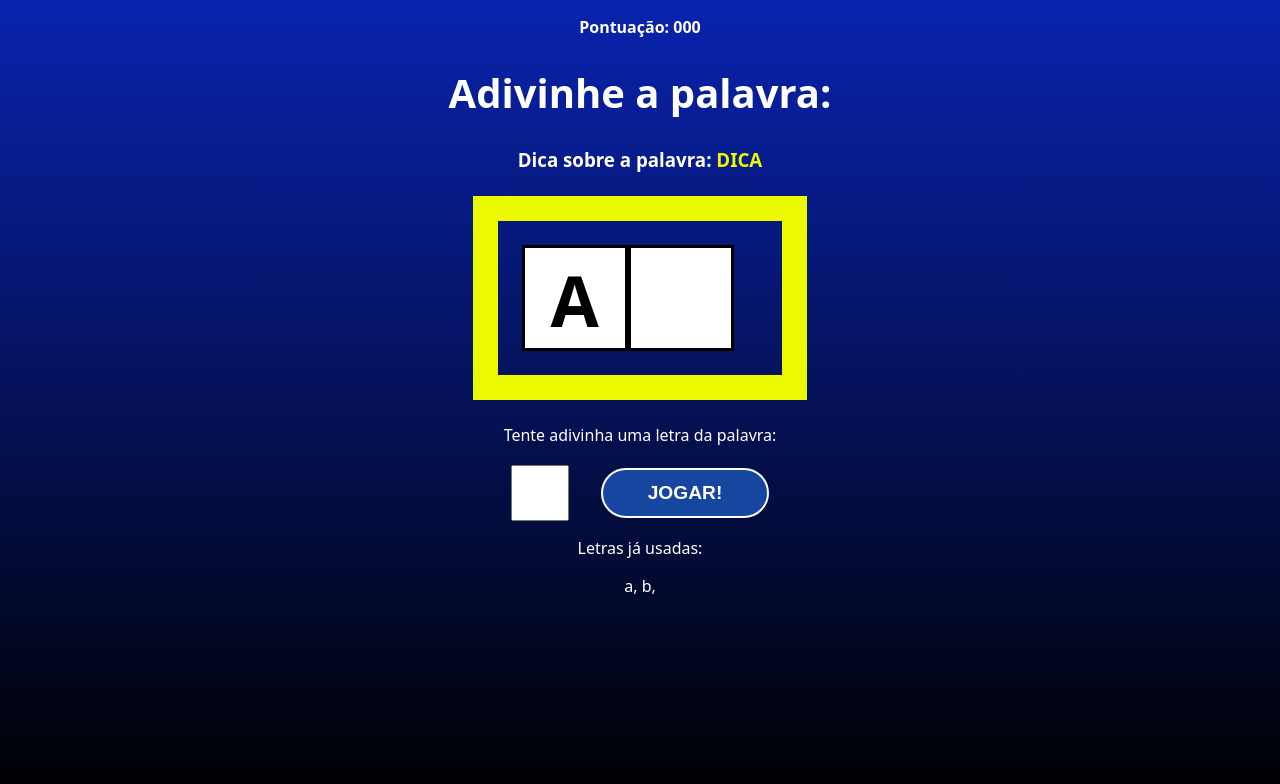
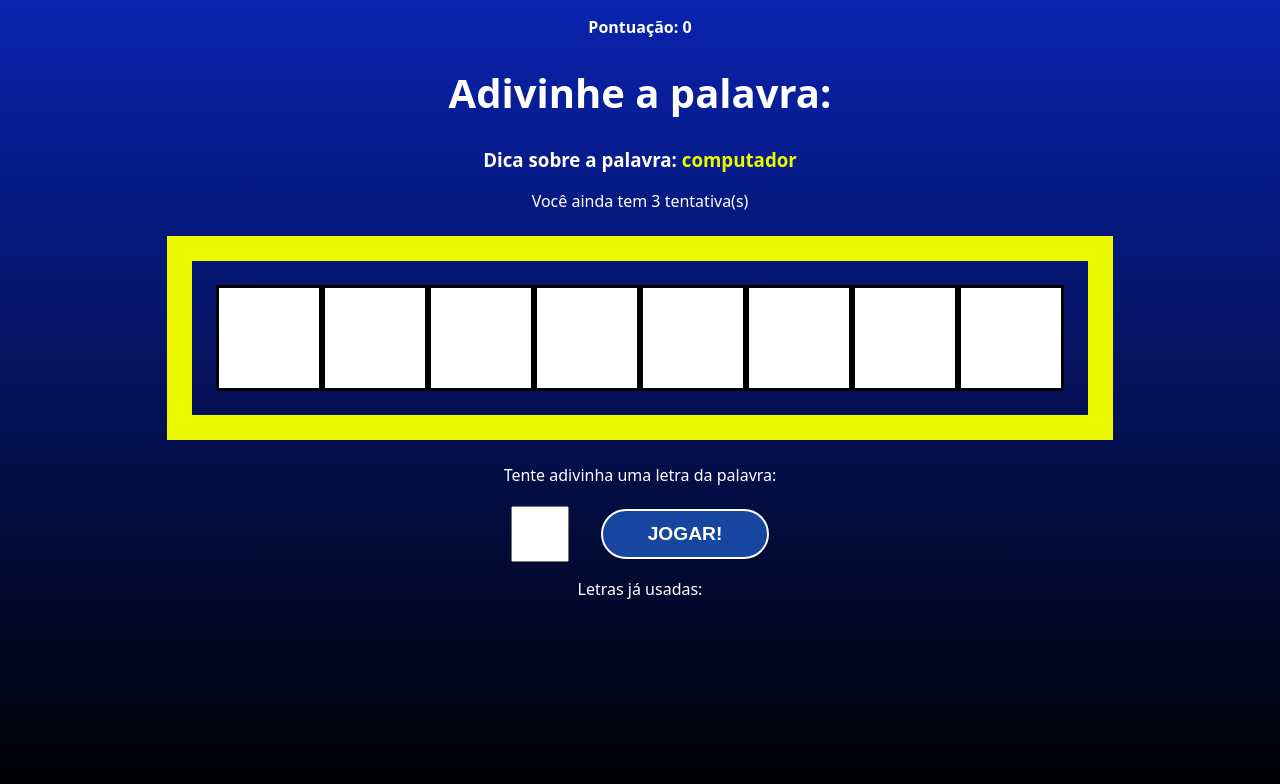
Before and after one commit to NikkitoPlay/secret_word, a React (Vite) app: page / in a window 1280 px wide. Both pictures are taken after a click on the button "COMEÇAR JOGO". Shown: the top 784 px of the page. Built offline with nearby package versions, Linux system fonts and the light colour scheme.

Commit message:
using states

```diff
--- a/src/App.jsx
+++ b/src/App.jsx
@@ -25,6 +25,11 @@
   const [pickedWord, setPickedWord] = useState('');
   const [pickedCategory, setPickedCategory] = useState('');
   const [letters, setLetters] = useState([]);
+
+  const [guessedLetters, setGuessedLetters] = useState([]);
+  const [wrongLetters, setWrongLetters] = useState([]);
+  const [guesses, setGuesses] = useState(3);
+  const [score, setScore] = useState(0);
 
   const pickWordAndCategory = () => {
     //pega uma categoria aleatoria
@@ -66,7 +71,18 @@
   return (
     <div className='App'>
       {gameStage === 'start' && <StartScreen startGame={startGame}/>}
-      {gameStage === 'game' && <Game verifyLetter={verifyLetter}/>}
+      {gameStage === 'game' && (
+        <Game
+          verifyLetter={verifyLetter}
+          pickedWord={pickedWord}
+          pickedCategory={pickedCategory}
+          letters={letters}
+          guessedLetters={guessedLetters}
+          wrongLetters={wrongLetters}
+          guesses={guesses}
+          score={score}
+        />
+      )}
       {gameStage === 'end' && <GameOver retry={retry }/>}
     </div>
   )
--- a/src/components/Game.jsx
+++ b/src/components/Game.jsx
@@ -1,35 +1,51 @@
-import './Game.css'
+import "./Game.css";
 
-const Game = ({verifyLetter}) => {
+const Game = ({
+  verifyLetter,
+  pickedWord,
+  pickedCategory,
+  letters,
+  guessedLetters,
+  wrongLetters,
+  guesses,
+  score,
+}) => {
   return (
-    <div className='game'>
-      <p className='points'>
-        <span>Pontuação: 000</span>
+    <div className="game">
+      <p className="points">
+        <span>Pontuação: {score}</span>
       </p>
       <h1>Adivinhe a palavra:</h1>
-      <h3 className='tip'>
-        Dica sobre a palavra: <span> DICA</span>
+      <h3 className="tip">
+        Dica sobre a palavra: <span> {pickedCategory}</span>
       </h3>
+      <p>Você ainda tem {guesses} tentativa(s)</p>
       <div className="wordContainer">
-        <span className="letter">A</span>
-        <span className="blankSquare">
-
-        </span>
+        {letters.map((letter, i) =>
+          guessedLetters.includes(letter) ? (
+            <span key={i} className="letter">
+              {letter}
+            </span>
+          ) : (
+            <span key={i} className="blankSquare"></span>
+          )
+        )}
       </div>
       <div className="letterContainer">
         <p>Tente adivinha uma letra da palavra:</p>
         <form>
-          <input type="text" name='letter' maxLength='1' required />
+          <input type="text" name="letter" maxLength="1" required />
           <button>Jogar!</button>
         </form>
       </div>
       <div className="wrongLettersContainer">
         <p>Letras já usadas: </p>
-        <span>a, </span>
-        <span>b, </span>
+        {wrongLetters.map((letter, i) => (
+          <span key={i}>{letter}, </span>
+        ))}
       </div>
     </div>
-  )
-}
+  );
+};
 
-export default Game
+export default Game;
```
